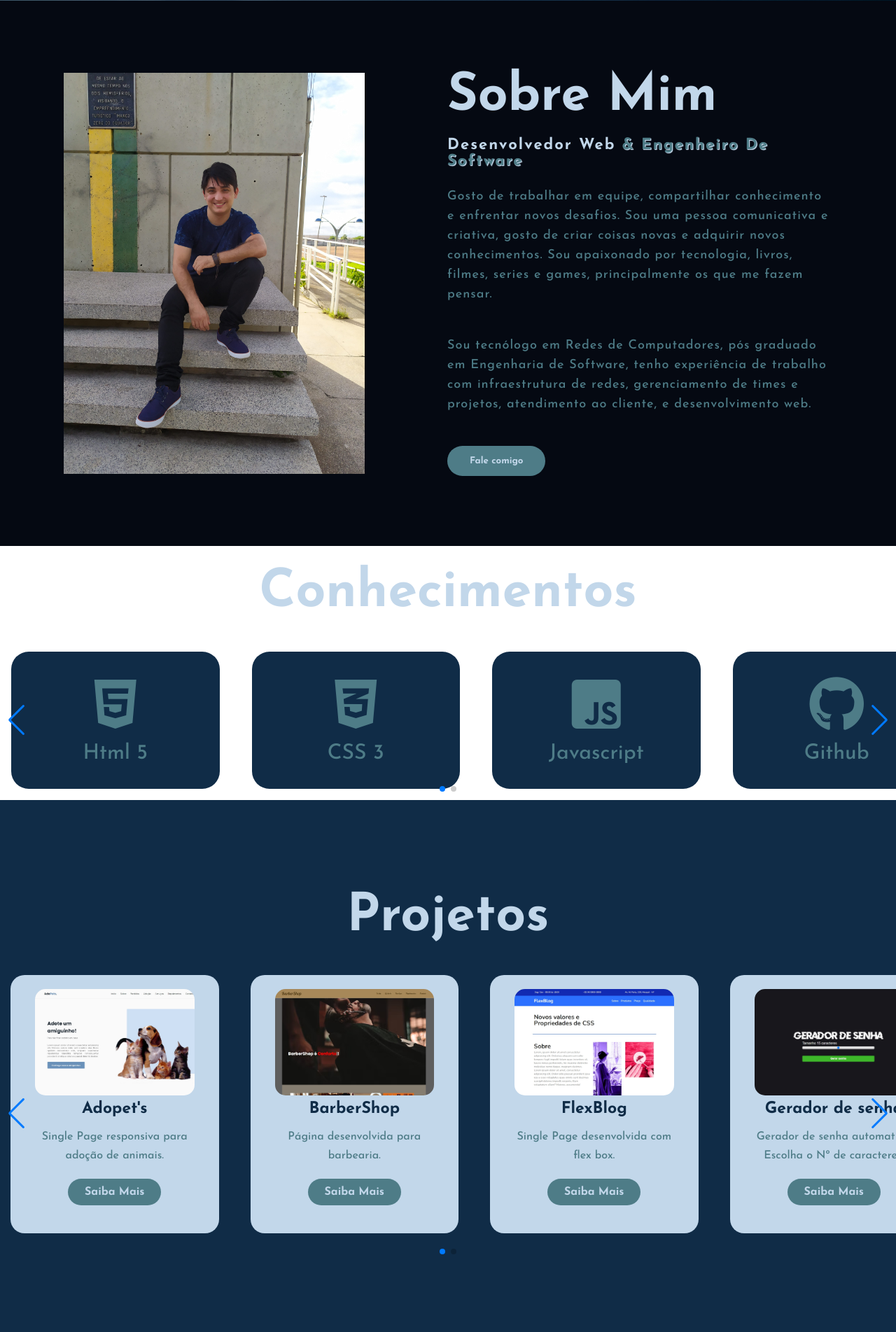
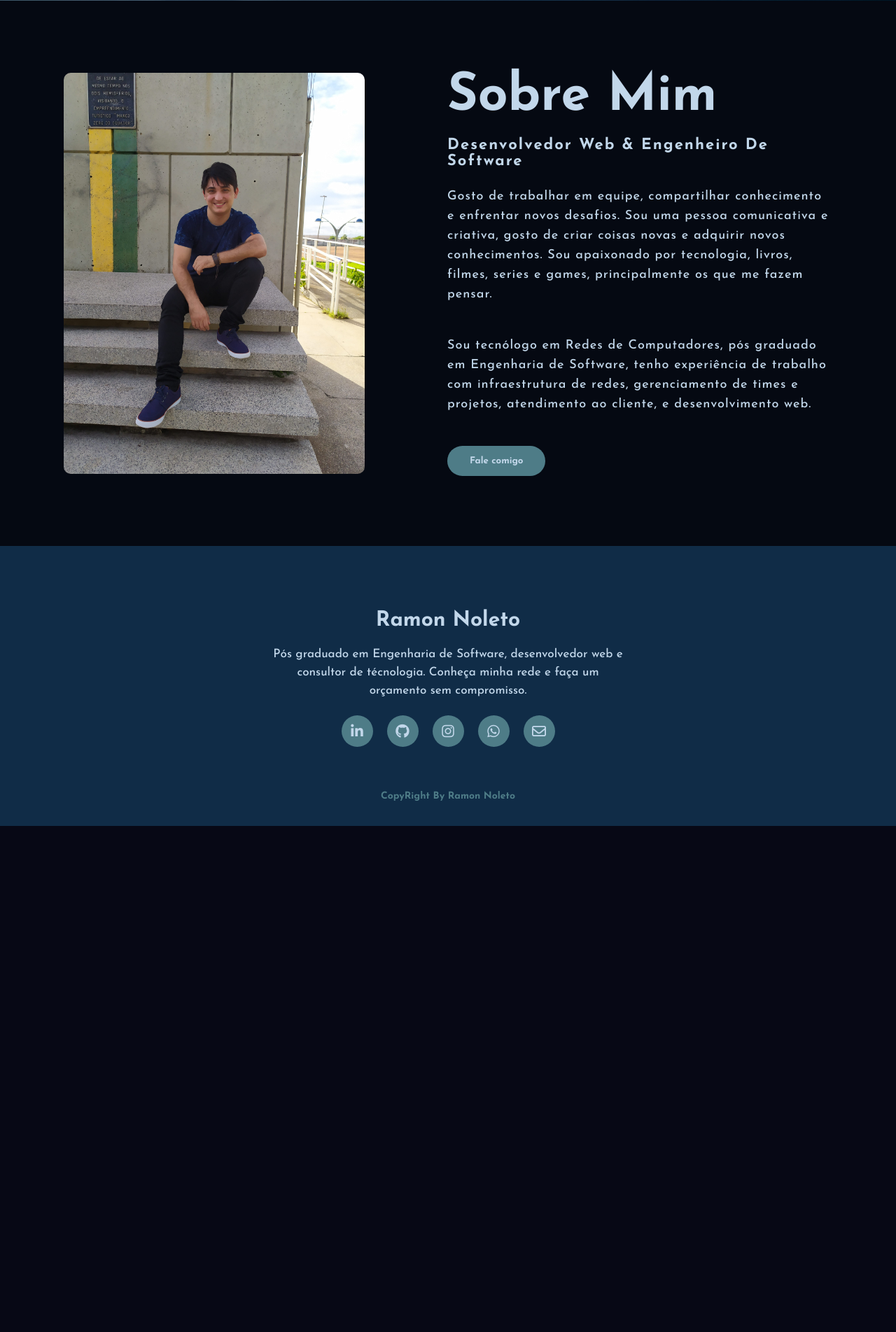
Before and after one commit to RNoleto/portfolio2023, a PHP site: page / in a window 1280 px wide. Shown: the part 799-2702 px from the top of the page at 70% size. After the commit the page ends 1979 px from the top, so only its background shows below. Run offline with PHP 8.4, Linux system fonts and the light colour scheme.

Commit message:
foram apagadas as sections de skills e projetos e criado o menu mobile com js

```diff
--- a/index.html
+++ b/index.html
@@ -18,249 +18,44 @@
 <body>
   <!-- hero section start -->
   <div class="hero">
-    <nav>
+  <!-- Menu section start -->
+  <header class="header">
       <h2 class="logo">Portfo<span>lio</span></h2>
-      <ul>
+      <nav class="nav">
+        <button class="btn-menu" aria-label="Abrir Menu" aria-haspopup="true" aria-controls="menu" aria-expanded="false"><span class="hamburger"></span></button>
+        <ul class="menu" role="menu" id="menu">
           <li><a href="#home">Home</a></li>
           <li><a href="#about">Sobre mim</a></li>
-        <li><a href="#skills">Conhecimentos</a></li>
-        <li><a href="#projects">Projetos</a></li>
-        <li><a href="#contact">Contato</a></li>
+          <li><a href="#footer">Contato</a></li>
         </ul>
-      <!-- Inserir Curriculo para download
-        <a href="#" class="btn">Meu Curriculo</a> -->
       </nav>
 
       <div class="content">
         <h4>Olá, meu nome é</h4>
         <h1>Ramon Noleto </h1>
         <h3>Desenvolvedor Web e Engenheiro de Software</h3>
-      <!-- Ativar quando tiver conteudo de newslatter
-        <div class="newslatter">
-        <form action="">
-          <input type="email" name="email" id="mail" placeholder="Digite seu e-mail">
-          <input type="submit" name="submit" value="Enviar">
-        </form>
-      </div> -->
       </div>
     </div>
+  </header>
   <!-- About section start -->
   <section class="about" id="about">
     <div class="main">
       <img src="src/img/main-img.jpg" alt="">
       <div class="about-text">
         <h2>Sobre Mim</h2>
-        <h5>Desenvolvedor Web <span>& Engenheiro de Software</span></h5>
+        <h5>Desenvolvedor Web & Engenheiro de Software</h5>
         <p>Gosto de trabalhar em equipe, compartilhar conhecimento e enfrentar novos desafios. Sou uma pessoa comunicativa e criativa, gosto de criar coisas novas e adquirir novos conhecimentos. Sou apaixonado por tecnologia, livros, filmes, series e games, principalmente os que me fazem pensar.</p>
         <p>Sou tecnólogo em Redes de Computadores, pós graduado em Engenharia de Software, tenho experiência de trabalho com infraestrutura de redes, gerenciamento de times e projetos, atendimento ao cliente, e desenvolvimento web.</p>
         <a href="https://wa.me/5596981403089?text=Ol%C3%A1%2C+achei+seu+contato+pelo+seu+site%21" target="_blank">
-          <button type="button">
+          <button type="submit">
             Fale comigo
           </button>
         </a>
       </div>
     </div>
   </section>
-
-  <!-- Skills Start -->
-  <div class="skills" id="skills">
-    <div class="title">
-      <h2>Conhecimentos</h2>
-    </div>
-    <div class="swiper mySwiper container">
-      <div class="swiper-wrapper">
-        <div class="cardSkills swiper-slide">
-          <i class="fa-brands fa-html5">
-
-            <p class="skillTitle">Html 5</p>
-          </i>
-        </div>
-        <div class="cardSkills swiper-slide">
-          <i class="fa-brands fa-css3-alt">
-
-            <p class="skillTitle">CSS 3</p>
-          </i>
-        </div>
-        <div class="cardSkills swiper-slide">
-          <i class="fa-brands fa-square-js">
-            <p class="skillTitle">Javascript</p>
-          </i>
-
-        </div>
-        <div class="cardSkills swiper-slide">
-          <i class="fa-brands fa-github">
-            <p class="skillTitle">Github</p>
-          </i>
-
-        </div>
-        <div class="cardSkills swiper-slide">
-          <i class="fa-brands fa-bitbucket">
-            <p class="skillTitle">Bitbucket</p>
-          </i>
-
-        </div>
-        <div class="cardSkills swiper-slide">
-          <i class="fa-brands fa-figma">
-            <p class="skillTitle">Figma</p>
-          </i>
-        </div>
-      </div>
-    <!-- <div class="box swiper mySwiper">
-      <div class="swiper-wrapper">
-        <div class="cardSkills swiper-slide">
-          <i class="fa-brands fa-html5"></i>
-        </div>
-      </div>
-      <div class="cardSkills">
-        <i class="fa-brands fa-css3-alt"></i>
-      </div>
-      <div class="cardSkills">
-        <i class="fa-brands fa-square-js"></i>
-      </div>
-      <div class="cardSkills">
-        <i class="fa-brands fa-github"></i>
-      </div>
-      <div class="cardSkills">
-        <i class="fa-brands fa-bitbucket"></i>
-      </div>
-      <div class="cardSkills">
-        <i class="fa-brands fa-figma"></i>
-      </div>
-    </div> -->
-    <div class="swiper-button-next"></div>
-      <div class="swiper-button-prev"></div>
-      <div class="swiper-pagination"></div>
-  </div>
-
-  <!-- Services Section Start -->
-  <div class="service" id="projects">
-    <div class="title">
-      <h2>Projetos</h2>
-    </div>
-<!-- Inicio dos Modelos -->
-    <!-- <div class="box">
-      <div class="card">
-        <i class="fas fa-bars"></i>
-        <h5>Web Development</h5>
-        <div class="pra">
-          <p>Lorem ipsum dolor sit amet consectetur adipisicing elit. Necessitatibus laboriosam!</p>
-
-        <p style="text-align: center;">
-          <a class="button" href="#">Saiba Mais</a>
-        </p>
-        </div>
-      </div>
-
-      <div class="card">
-        <i class="fas fa-user"></i>
-        <h5>Web Development</h5>
-        <div class="pra">
-          <p>Lorem ipsum dolor sit amet consectetur adipisicing elit. Voluptatum, odit consectetur?</p>
-
-          <p style="text-align: center;">
-            <a class="button" href="#">Saiba Mais</a>
-          </p>
-        </div>
-      </div>
-
-      <div class="card">
-        <i class="fas fa-bell"></i>
-        <h5>Web Development</h5>
-        <div class="pra">
-          <p>Lorem ipsum dolor sit amet consectetur adipisicing elit. Eos, consequuntur?</p>
-
-          <p style="text-align: center;">
-            <a class="button" href="#">Saiba Mais</a>
-          </p>
-        </div>
-      </div>
-    </div> -->
-<!-- Fim dos Modelos -->
-<div class="swiper mySwiper container">
-
-  <!-- Card 1 -->
-  <div class="swiper-wrapper">
-
-    <div class="card swiper-slide">
-      <div class="card-image card-1"></div>
-      <h5>Adopet's</h5>
-      <div class="pra">
-        <p>Single Page responsiva para adoção de animais.</p>
-        <p style="text-align: center;">
-          <a class="button" href="https://rnoleto.github.io/adopets/" target="_blank">Saiba Mais</a>
-        </p>
-      </div>
-    </div>
-    <!-- Card 2 -->
-    <div class="card swiper-slide">
-      <div class="card-image card-2"></div>
-      <h5>BarberShop</h5>
-      <div class="pra">
-        <p>Página desenvolvida para barbearia.</p>
-        <p style="text-align: center;">
-          <a class="button" href="https://rnoleto.github.io/barbershop/" target="_blank">Saiba Mais</a>
-        </p>
-      </div>
-    </div>
-    <!-- Card 3 -->
-    <div class="card swiper-slide">
-      <div class="card-image card-3"></div>
-      <h5>FlexBlog</h5>
-      <div class="pra">
-        <p>Single Page desenvolvida com flex box.</p>
-        <p style="text-align: center;">
-          <a class="button" href="https://rnoleto.github.io/FlexBlog/" target="_blank">Saiba Mais</a>
-        </p>
-      </div>
-    </div>
-    <!-- Card 4 -->
-    <div class="card swiper-slide">
-      <div class="card-image card-4"></div>
-      <h5>Gerador de senha</h5>
-      <div class="pra">
-        <p>Gerador de senha automatico. Escolha o Nº de caracteres.</p>
-        <p style="text-align: center;">
-          <a class="button" href="https://rnoleto.github.io/geradorSenha/" target="_blank">Saiba Mais</a>
-        </p>
-      </div>
-    </div>
-
-  <!-- Card 5 -->
-    <div class="card swiper-slide">
-      <div class="card-image card-5"></div>
-      <h5>Verificador de Idade</h5>
-      <div class="pra">
-        <p>Gerador de senha automatico. Insira informações no formulario.</p>
-        <p style="text-align: center;">
-          <a class="button" href="https://rnoleto.github.io/VerificadorDeIdade/" target="_blank">Saiba Mais</a>
-        </p>
-      </div>
-    </div>
-    <div class="card swiper-slide">
-      <div class="card-image card-6"></div>
-      <h5>Hora do dia</h5>
-      <div class="pra">
-        <p>Muda o layout de acordo com a hora do dia.</p>
-        <p style="text-align: center;">
-          <a class="button" href="https://rnoleto.github.io/VerificadorDeIdade/" target="_blank">Saiba Mais</a>
-        </p>
-      </div>
-    </div>
-  </div>
-  <div class="swiper-button-next"></div>
-  <div class="swiper-button-prev"></div>
-  <div class="swiper-pagination"></div>
-</div>
-</div>
-
-  <!-- Contact Me -->
-  <div class="contact-me" id="contact">
-    <p>Deixe-me dar-lhe um belo Website.</p>
-    <a class="button-two" href="https://wa.me/5596981403089?text=Ol%C3%A1%2C+achei+seu+contato+pelo+seu+site%21" target="_blank">Contrate-me</a>
-  </div>
-
   <!-- Footer start -->
-  <footer>
+  <footer id="footer">
     <p>Ramon Noleto</p>
     <p>Pós graduado em Engenharia de Software, desenvolvedor web e consultor de técnologia. Conheça minha rede e faça um orçamento sem compromisso.</p>
     <div class="social">
@@ -268,17 +63,9 @@
       <a href="https://www.instagram.com/noleto_ramon/" target="_blank"><i class="fa-brands fa-instagram"></i></a>
       <a href="https://wa.me/5596981403089?text=Ol%C3%A1%2C+achei+seu+contato+pelo+seu+site%21" target="_blank"><i class="fa-brands fa-whatsapp"></i></a>
       <a href="mailto:devnoleto@gmail.com" target="_blank"><i class="fa-regular fa-envelope"></i></a>
-      <!--
-        Discord
-        <a href="#"><i class="fa-brands fa-discord"></i></a>
-      -->
     </div>
     <p class="end">CopyRight By Ramon Noleto</p>
   </footer>
-  <!-- Swiper JS -->
-  <script src="https://cdn.jsdelivr.net/npm/swiper/swiper-bundle.min.js"></script>
-
-  <!-- Initialize Swiper -->
   <script src="script.js"></script>
 </body>
 </html>
--- a/styles.css
+++ b/styles.css
@@ -137,6 +112,7 @@ h4 {
 }
 
 .about img {
+  border-radius: 10px;
   height: auto;
   width: 430px;
 }
@@ -169,7 +145,7 @@ h4 {
 }
 
 .about-text p {
-  color: var(--second-color);
+  color: var(--base-color);
   letter-spacing: 1px;
   line-height: 28px;
   font-size: 18px;
@@ -215,174 +191,13 @@ button:hover {
   min-height: 400px;
 }
 
-/* card com imagem para projetos */
-.card .card-image {
-  height: 19vh;
-  background-size: cover;
-  margin-bottom: .5rem;
-  border-radius: 15px;
-}
-
-.card-1 {
-  background-image: url('src/img/projetos/projeto1.jpg');
-}
-
-.card-2 {
-  background-image: url('src/img/projetos/projeto2.jpg');
-}
-
-.card-3 {
-  background-image: url('src/img/projetos/projeto3.jpg');
-}
-
-.card-4 {
-  background-image: url('src/img/projetos/projeto4.jpg');
-}
-
-.card-5 {
-  background-image: url('src/img/projetos/projeto5.jpg');
-}
-
-.card-6 {
-  background-image: url('src/img/projetos/projeto6.jpg');
-}
-
-/* Skills */
-.container{
-  position: relative;
-  height: auto;
-  width: 1075px;
-  display: flex;
-  align-items: center;
-}
-.swiper{
-  width: auto;
-}
-.cardSkills {
-  height: 100px;
-  width: 100px;
-  padding: 20px 35px;
-  background-color: #102c47;
-  border-radius: 25px;
-  margin: 1rem;
-  transition: 0.4s;
-}
-.cardSkills:hover {
-  background-color: transparent;
-  cursor: pointer;
-  color: #102c47;
-}
-
-.cardSkills:hover{
-  border: 2px solid #102c47;
-}
-
-
-p.skillTitle{
-  margin-top: 1rem;
-  font-size: 30px;
-  text-align: center;
-  color: var(--second-color);
-}
-.cardSkills i {
-  display: block;
-  text-align: center;
-  padding: 15px;
-  font-size: 5rem;
-  color: var(--second-color);
-}
-
-
-.cardSkills i:hover {
-  color: #102c47;
-}
-
-.card {
-  height: 365px;
-  width: 335px;
-  padding: 20px 35px;
-  background: var(--base-color);
-  border-radius: 20px;
-  margin: 15px;
-  position: relative;
-  overflow: hidden;
-  text-align: center;
-}
-
-.card i {
-  font-size: 50px;
-  display: block;
-  text-align: center;
-  margin: 25px 0px;
-  color: var(--second-color);
-}
-
 h5 {
   color: #102c47;
   font-size: 23px;
   margin-bottom: 15px;
 }
 
-.pra p {
-  color: var(--second-color);
-  font-size: 16px;
-  line-height: 27px;
-  margin-bottom: 25px;
-}
-
-.card .button {
-  background-color: var(--second-color);
-  color: var(--base-color);
-  text-decoration: none;
-  border: 2px solid transparent;
-  font-weight: bold;
-  padding: 9px 22px;
-  border-radius: 30px;
-  transition: .4s;
-}
-
-.card .button:hover {
-  background-color: transparent;
-  border: 2px solid var(--second-color);
-  cursor: pointer;
-  color: var(--second-color);
-}
-
-.contact-me {
-  width: 100%;
-  height: 290px;
-  background: #050912;
-  display: flex;
-  align-items: center;
-  flex-direction: column;
-  justify-content: center;
-}
-
-.contact-me p {
-  color: var(--base-color);
-  font-size: 30px;
-  font-weight: bold;
-  margin-bottom: 25px;
-}
-
-.contact-me .button-two {
-  background-color: var(--second-color);
-  color: var(--base-color);
-  text-decoration: none;
-  border: 2px solid transparent;
-  font-weight: bold;
-  padding: 13px 30px;
-  border-radius: 30px;
-  transition: .4s;
-}
-
-.contact-me .button-two:hover {
-  background-color: transparent;
-  border: 2px solid var(--second-color);
-  cursor: pointer;
-  color: var(--second-color);
-}
-
+/* ========== FOOTER ========== */
 footer {
   position: relative;
   width: 100%;
```
Also changed, not shown: other parts of styles.css (+118 -103 lines), script.js (+44 -15 lines). Lines whose indentation alone changed are shown as unchanged.
